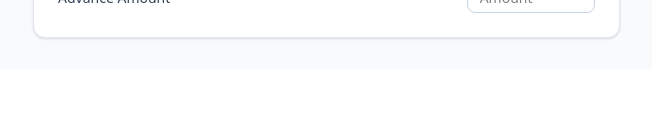
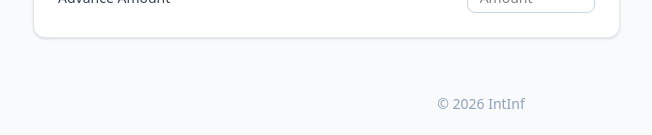
Before and after one commit to Bhuvanesh24/billing-travels, a React (Vite) app: page /create in a window 1280 px wide. Shown: the part 1591-1726 px from the top of the page, without its empty margins (159-811 px from the left). Before the commit the page ends 1661 px from the top, so only its background shows below. Built offline with nearby package versions, Linux system fonts and the light colour scheme; no server answers.

Commit message:
added intinf copyright

```diff
--- a/src/App.tsx
+++ b/src/App.tsx
@@ -13,6 +13,16 @@ function App() {
           <Route path="/" element={<InvoiceList />} />
           <Route path="/create" element={<CreateInvoice />} />
         </Routes>
+        <footer className="bg-slate-50 text-center py-6 text-slate-400 text-sm font-medium">
+          <a
+            href="https://intinf.in"
+            target="_blank"
+            rel="noopener noreferrer"
+            className="hover:text-slate-600 transition-colors"
+          >
+            &copy; 2026 IntInf
+          </a>
+        </footer>
       </Router>
     </DriveProvider>
   );
```
